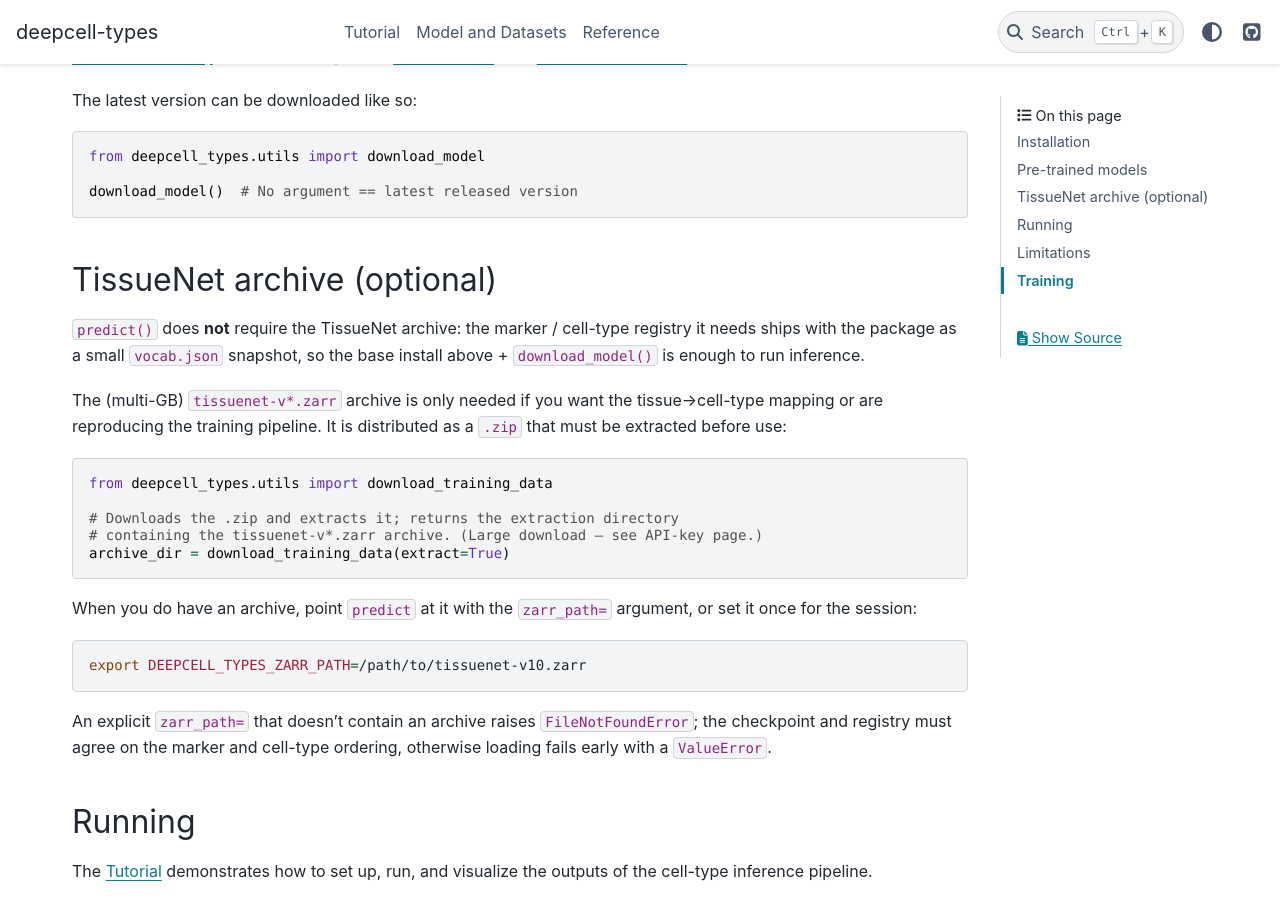
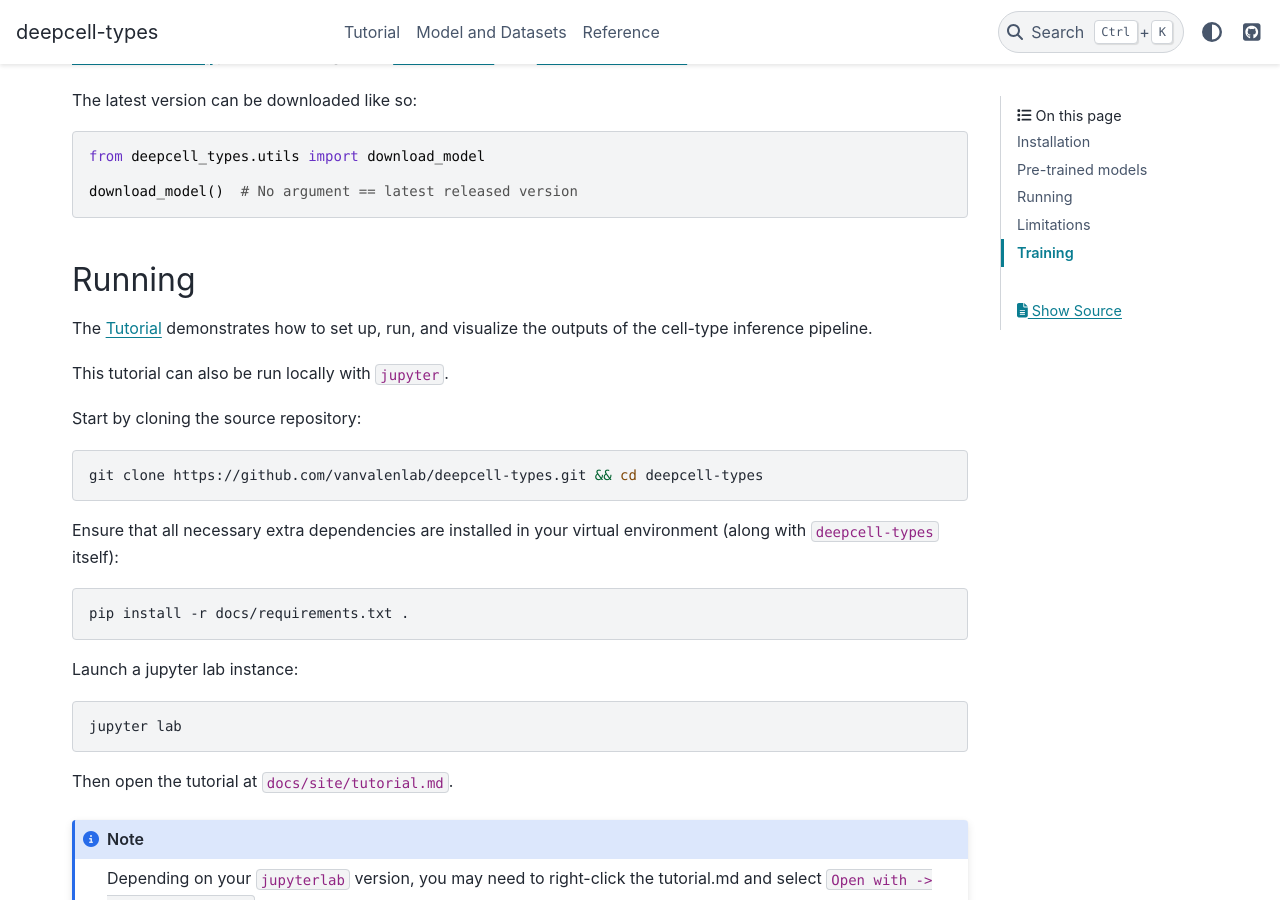
Before and after one commit to vanvalenlab/deepcell-types, a Sphinx documentation site: the page built from docs/index.md, in a window 1280 px wide and 900 px high, scrolled down 630 px. Built offline with Sphinx 7.4.7 and the PyData theme 0.15.4, drawn with Linux system fonts in a browser that asks for light colours; some of the changed text lies outside the part shown.

Commit message:
docs: strip stderr from tutorial output + trim index page
- conf.py: nb_output_stderr = "remove" so the executed tutorial no longer
  renders build-machine file paths, the NVML warning, tqdm bars, or the
  masked-channel UserWarning in its cell output.
- index.md: drop the "TissueNet archive (optional)" section (covered on the
  Model and Datasets page), drop the scripts/train.py internals parenthetical,
  and replace the tissuenet-v8/v9/v10 version terms with expanded-tissuenet.zarr.

Co-Authored-By: Claude Fable 5 <noreply@anthropic.com>
Claude-Session: https://claude.ai/code/session_016rLgKLZ4Z2h4fGDwdyy8Gc

````diff
--- a/docs/conf.py
+++ b/docs/conf.py
@@ -33,6 +33,9 @@ exclude_patterns = ["_build", "Thumbs.db", ".DS_Store"]
 # Execution conf
 nb_execution_timeout = 300  # seconds
 nb_execution_show_tb = True  # print tracebacks to stderr
+# Drop stderr (warnings, tqdm progress bars, build-machine file paths) from the
+# rendered cell output — the tutorial's meaningful output is all stdout/display.
+nb_output_stderr = "remove"
 
 
 # -- Options for HTML output -------------------------------------------------
--- a/docs/index.md
+++ b/docs/index.md
@@ -33,35 +33,6 @@ from deepcell_types.utils import download_model
 
 download_model()  # No argument == latest released version
 ```
-
-## TissueNet archive (optional)
-
-`predict()` does **not** require the TissueNet archive: the marker / cell-type
-registry it needs ships with the package as a small `vocab.json` snapshot, so
-the base install above + `download_model()` is enough to run inference.
-
-The (multi-GB) `tissuenet-v*.zarr` archive is only needed if you want the
-tissue→cell-type mapping or are reproducing the training pipeline. It is
-distributed as a `.zip` that must be extracted before use:
-
-```python
-from deepcell_types.utils import download_training_data
-
-# Downloads the .zip and extracts it; returns the extraction directory
-# containing the tissuenet-v*.zarr archive. (Large download — see API-key page.)
-archive_dir = download_training_data(extract=True)
-```
-
-When you do have an archive, point `predict` at it with the `zarr_path=`
-argument, or set it once for the session:
-
-```bash
-export DEEPCELL_TYPES_ZARR_PATH=/path/to/tissuenet-v10.zarr
-```
-
-An explicit `zarr_path=` that doesn't contain an archive raises
-`FileNotFoundError`; the checkpoint and registry must agree on the marker and
-cell-type ordering, otherwise loading fails early with a `ValueError`.
 
 ## Running
 
@@ -171,16 +142,13 @@ using `scripts/...`; see the README's Training section for complete commands.
 
 The end-to-end training and evaluation scripts live under `scripts/`:
 
-- `scripts/train.py` — main training entry point (DCTConfig + FullImageDataset
-  + FocalLoss / HierarchicalLoss + OneCycleLR; supports the FOV-grouped
-  sampler and the conditioned marker-positivity head).
+- `scripts/train.py` — main training entry point.
 - `scripts/predict.py` — batched predictions over a zarr archive, with
   optional hierarchy-aware evaluation.
 - `scripts/pretrain.py` — masked-marker pretraining stage.
 
 All training scripts read mappings and metadata from a TissueNet zarr v3
-archive (`tissuenet-v10.zarr` is the current canonical release; v8 and v9
-are also accepted). Pass the archive path with
+archive (`expanded-tissuenet.zarr`). Pass the archive path with
 `--zarr_dir` (training scripts) or via the `DEEPCELL_TYPES_ZARR_PATH`
 environment variable (`deepcell_types.predict`).
 
````
